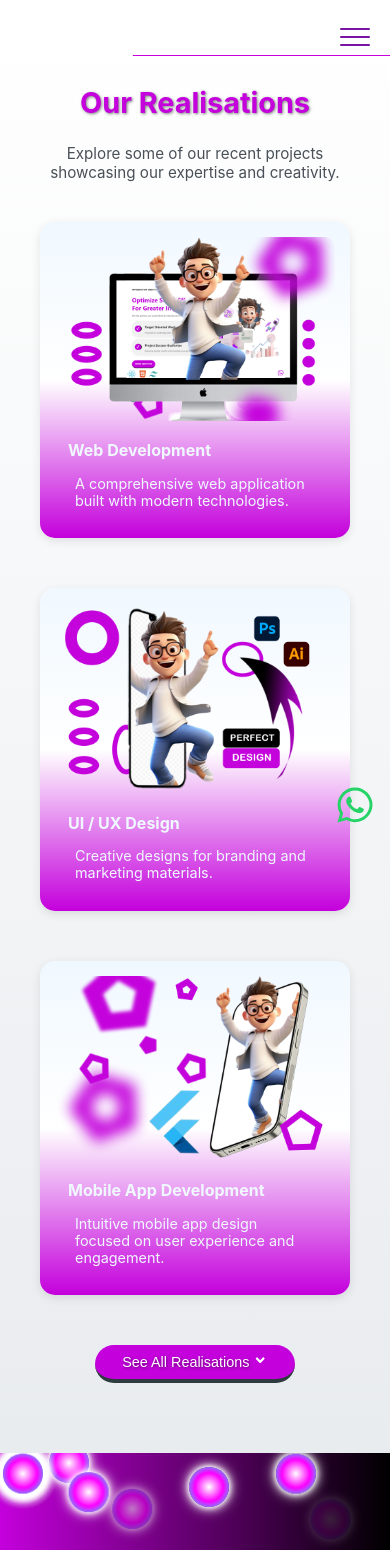
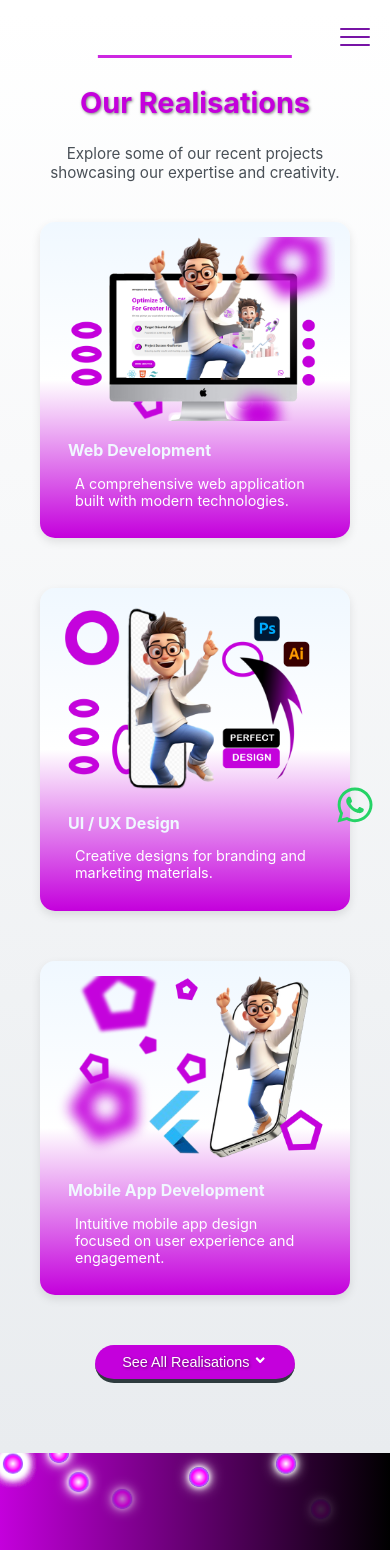
Before and after one commit to echadaniYassine/OKYWebcraft, a React (Create React App) app: page /portfolio in a window 390 px wide. Shown: the top 1550 px of the page. Built offline with nearby package versions, Linux system fonts and the light colour scheme.

Commit message:
add some effects

```diff
--- a/src/style/components/Footer.css
+++ b/src/style/components/Footer.css
@@ -22,8 +22,8 @@
 /* Create a star shape */
 .star {
   position: absolute;
-  width: 40px;
-  height: 40px;
+  width: 20px;
+  height: 20px;
   background: radial-gradient(circle, #fff, #f0f, #0ff); /* Gradient Effect */
   border-radius: 50%;
   box-shadow: 0 0 5px white, 0 0 10px white, 0 0 15px white; /* Glowing effect */
--- a/src/style/components/Portfolio.css
+++ b/src/style/components/Portfolio.css
@@ -18,48 +18,39 @@
 .container-portfolio {
   max-width: 1300px;
   margin: 0 auto;
-  position: relative; /* Needed for absolute positioning of ::before */
+  position: relative;
+  /* Needed for absolute positioning of ::before */
 }
 
 .container-portfolio::before {
   content: '';
   position: absolute;
   top: -30px;
-  left: 100%;
-  width: 100%;
-  height: 1px;
+  left: 50%;
+  transform: translateX(-50%);
+  width: 0%;
+  height: 3px;
   background-color: rgb(196, 0, 220);
-  animation: moveLinePortfolio 3s linear infinite;
+  animation: pulseLine 3s ease-in-out infinite;
 }
 
-@keyframes moveLinePortfolio {
+/* New Animation */
+@keyframes pulseLine {
   0% {
-    left: -100%;
-    opacity: 0;
-    transform: scaleX(0.8);
+    width: 0%;
+    opacity: 0.3;
   }
-  20% {
+
+  50% {
+    width: 80%;
     opacity: 1;
-    transform: scaleX(1);
   }
-  50% {
-    left: 0;
-    opacity: 1;
-    transform: scaleX(1.1);
-  }
-  80% {
-    opacity: 1;
-    transform: scaleX(1);
-  }
+
   100% {
-    left: 100%;
-    opacity: 0;
-    transform: scaleX(0.8);
+    width: 0%;
+    opacity: 0.3;
   }
 }
-
-
-
 
 /* Title and Description */
 .portfolio-title {
@@ -68,14 +59,11 @@
   text-align: center;
   text-shadow: 1px 1px 3px rgba(0, 0, 0, 0.5);
   color: rgb(196, 0, 220);
-  /* Teal for primary title color */
-
 }
 
 .portfolio-description {
   font-size: 1.2rem;
   color: #495057;
-  /* Slate Gray for softer contrast */
   margin-bottom: 40px;
 }
 
@@ -91,7 +79,6 @@
 .portfolio-item {
   padding: 20px;
   background: linear-gradient(to top, rgb(196, 0, 220), white, aliceblue);
-  /* Teal and Light Gray */
   border-radius: 10px;
   box-shadow: 0 4px 10px rgba(0, 0, 0, 0.1);
   transition: transform 0.3s ease, box-shadow 0.3s ease;
@@ -122,14 +109,12 @@
 .portfolio-item-title {
   font-size: 1.5rem;
   color: aliceblue;
-  /* Slate Gray */
   margin: 20px 0 10px;
 }
 
 .portfolio-item-description {
   font-size: 1rem;
   color: white;
-  /* Soft Gray */
   padding: 0 20px;
 }
 
@@ -137,7 +122,6 @@
 .show-more-button {
   padding: 12px 35px;
   background-color: rgb(196, 0, 220);
-  /* Teal */
   color: #fff;
   text-shadow: 1px 1px 3px rgba(0, 0, 0, 0.5);
   font-size: 1rem;
@@ -153,7 +137,6 @@
 
 .show-more-button:hover {
   background: blueviolet;
-  /* Sunset Orange */
 }
 
 .portfolio-item {
@@ -174,7 +157,6 @@
 
 .dark-mode .portfolio-title {
   color: rgb(196, 0, 220);
-  /* Light Teal for dark mode */
   text-shadow: none;
 }
 
@@ -188,7 +170,6 @@
 
 .dark-mode .portfolio-item {
   background: linear-gradient(to top, #333, #444, #555);
-  /* Darker gradient */
 }
 
 .dark-mode .portfolio-item:hover {
@@ -214,7 +195,6 @@
 
 .dark-mode .show-more-button:hover {
   background: #ff00c8;
-  /* Light pink for dark mode */
 }
 
 .dark-mode .portfolio-item-image {
@@ -229,67 +209,42 @@
 
   .portfolio-title {
     font-size: 1.8rem;
-    text-align: center;
-    color: rgb(196, 0, 220);
-    /* Teal for primary title on mobile */
   }
 
   .portfolio-description {
     font-size: 0.95rem;
     padding: 0 10px;
-    text-align: center;
-    color: #495057;
-    /* Slate Gray */
   }
 
   /* Make items stack vertically */
   .portfolio-items {
-    display: flex;
-    flex-direction: column;
     gap: 50px;
   }
 
   .portfolio-item {
     padding: 15px;
     border-radius: 15px;
-    text-align: center;
-    box-shadow: 0 3px 10px rgba(0, 0, 0, 0.1);
-    transition: transform 0.3s ease, box-shadow 0.3s ease;
-    cursor: pointer;
   }
 
   .portfolio-item-image {
     width: 100%;
     height: auto;
-    border-radius: 10px;
-    transition: transform 0.3s ease;
-    cursor: pointer;
   }
 
   .portfolio-item-title {
     font-size: 1rem;
     margin: 15px 13px 8px;
     text-align: start;
-    color: aliceblue;
-    /* Slate Gray */
   }
 
   .portfolio-item-description {
     font-size: 0.9rem;
     text-align: start;
-    color: aliceblue;
-    /* Soft Gray */
   }
 
   /* Attractive button for mobile */
   .show-more-button {
-    background: rgb(196, 0, 220);
-    /* Teal */
     display: inline-block;
-    color: white;
-    text-decoration: none;
-    border-radius: 50px;
-    transition: background-color 0.3s ease;
     border-bottom: 4px #2f3c3f solid;
     padding: 8px 20px;
     font-size: 0.9rem;
--- a/src/style/components/ServiceCard.css
+++ b/src/style/components/ServiceCard.css
@@ -13,13 +13,26 @@
 .services::before {
   content: '';
   position: absolute;
-  top: 2%;
-  left: 100%;
-  width: 80%;
-  height: 1.5px;
-  background-color: rgb(196, 0, 220);
-  animation: moveLine 3s linear infinite;
+  top: 4%;
+  left: 50%;
+  transform: translateX(-50%);
+  width: 100%;
+  height: 4px;
+  background: linear-gradient(to right, transparent 30%, rgb(196, 0, 220), transparent 70%);
+  animation: heartbeat 2s linear infinite;
 }
+
+/* Heartbeat Animation */
+@keyframes heartbeat {
+  0%   { transform: translateX(-50%) scaleY(1); }
+  10%  { transform: translateX(-50%) scaleY(3); } /* Small peak */
+  20%  { transform: translateX(-50%) scaleY(0.5); } /* Small dip */
+  30%  { transform: translateX(-50%) scaleY(4); } /* Big peak */
+  40%  { transform: translateX(-50%) scaleY(0.3); } /* Sharp drop */
+  50%  { transform: translateX(-50%) scaleY(1); } /* Back to normal */
+  100% { transform: translateX(-50%) scaleY(1); } /* Steady line */
+}
+
 
 @keyframes moveLine {
   0% {
```
